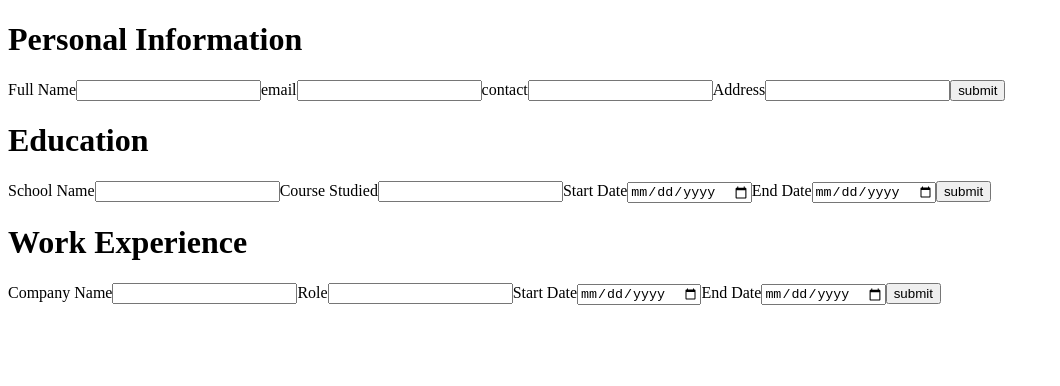
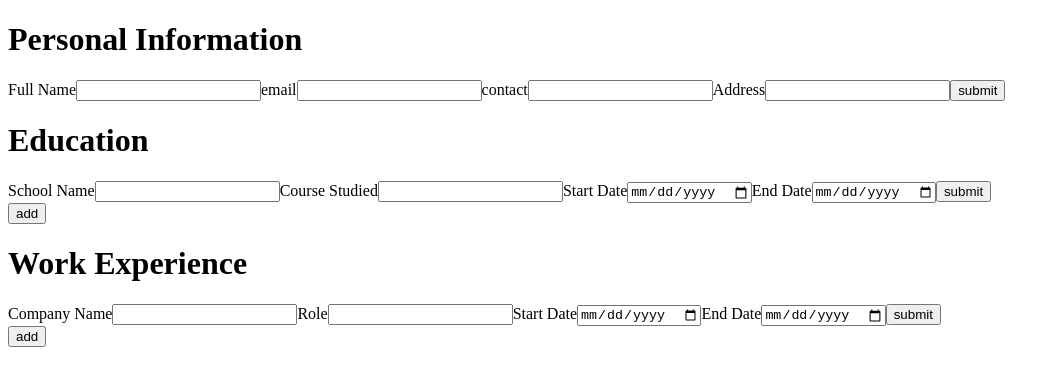
Before and after one commit to sinan-894/cv-app, a React (Vite) app: page / in a window 1280 px wide. Shown: the top 386 px of the page, without its empty margins (0-1060 px from the left). Built offline with nearby package versions, Linux system fonts and the light colour scheme.

Commit message:
Create add button for both work and education
>these button will allow them to add more educations or work

```diff
--- a/src/components.jsx
+++ b/src/components.jsx
@@ -1,9 +1,12 @@
 import { useState } from "react";
-
+import { getLastNumber } from "./functions";
 
 
 export default  function App(){
-    const [data,setData] = useState({})
+    const [data,setData] = useState({
+        educationList:['E-1'],
+        workList:['W-1']
+    })
     return(
         <>
         <Data onSubmit={setData} data={data}></Data>
@@ -14,11 +17,38 @@ export default  function App(){
 
 function Data({onSubmit,data}){
     console.log(data)
+    const handleAddForEducationOrWork = (x)=>{
+        if(x){
+            let list = data.educationList
+            onSubmit({...data,educationList:[...list,`E-${getLastNumber(list)+1}`]})
+        }
+        else{
+            let list = data.workList
+            onSubmit({...data,workList:[...list,`W-${getLastNumber(list)+1}`]})
+        }
+    }
     return(
         <div className="main-input-div">
+            <h1>Personal Information</h1>
             <PersonalInformation onSubmit={onSubmit} data={data}></PersonalInformation>
-            <Education onSubmit={onSubmit} data={data}></Education>
-            <WorkExperience onSubmit={onSubmit} data={data}></WorkExperience>
+            <div className="education-container">
+                <h1>Education</h1>
+                {data.educationList.map((e)=>{
+                    return (
+                        <Education onSubmit={onSubmit} data={data} key={e}></Education>
+                    )
+                })}
+                <button onClick={()=>handleAddForEducationOrWork(true)}>add</button>
+            </div>
+            <div className="work-container">
+                <h1>Work Experience</h1>
+                {data.workList.map((e)=>{
+                    return (
+                        <WorkExperience onSubmit={onSubmit} data={data} key={e}></WorkExperience>
+                    )
+                })}
+                <button onClick={()=>handleAddForEducationOrWork(false)}>add</button>
+            </div>
         </div>
     )
 }
@@ -37,7 +67,6 @@ function PersonalInformation({onSubmit,data}){
 
     return(
         <div className="personal-information">
-            <h1>Personal Information</h1>
             <form action="#">
                 <Input type={'text'} name={'full-name'} value={fullName} setInput={setFullName}>
                     Full Name
@@ -71,7 +100,6 @@ function Education({onSubmit,data}){
 
     return(
         <div className="education">
-            <h1>Education</h1>
             <form action="#">
                 <Input type={'text'} name={'school-name'} setInput={setSchoolName} value={schoolName}>
                     School Name
@@ -108,7 +136,6 @@ function WorkExperience({onSubmit,data}){
 
     return(
         <div className="education">
-            <h1>Work Experience</h1>
             <form action="#">
                 <Input type={'text'} name={'company-name'} setInput={setCompanyName} value={companyName}>
                     Company Name
@@ -124,6 +151,8 @@ function WorkExperience({onSubmit,data}){
                 </Input>
                 <button onClick={handleSubmit}>submit</button>
             </form>
+
+
 
 
         </div>
--- /dev/null
+++ b/src/functions.js
@@ -0,0 +1,8 @@
+
+
+export function getLastNumber(list=['X-0']){
+    //this function return the last number of worklist or educationList
+    //element are in the form X-[number]
+
+    return Number(list[list.length-1].split('-')[1])
+}
```
